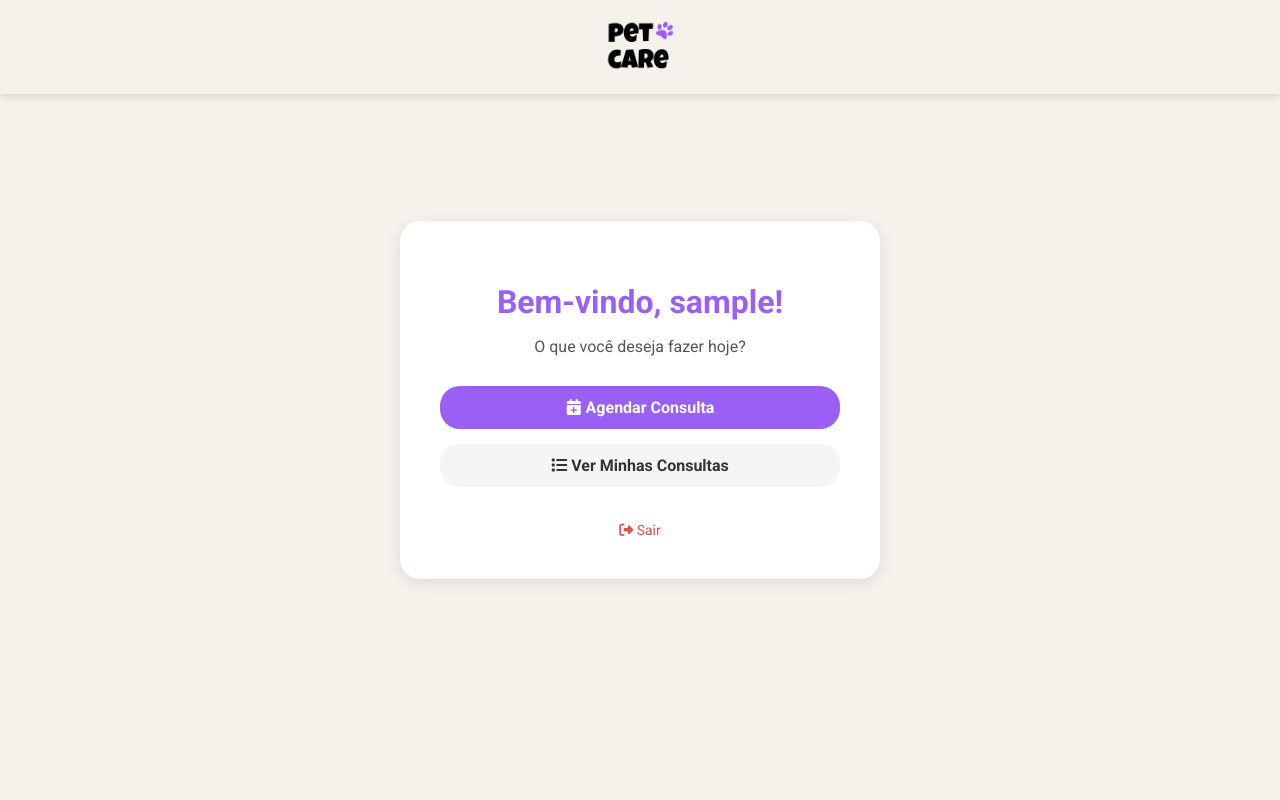
After one commit to NicAlmeida/PetCare, a Flask app: a page that uses templates/bemvindo.html in a window 1280 px wide. The commit adds this page. Run offline with Flask 3, Linux system fonts and the light colour scheme; the visitor is signed in with stand-in values (Sample User, id 1).

Commit message:
feat: criação da tela de bem vindo e ajustes na estilização

```diff
--- a/app.py
+++ b/app.py
@@ -37,7 +37,7 @@ def login():
     next_page = request.args.get('next')
     if 'username' in session:
         flash(f'Você já está logado como {session["username"]}.', 'info')
-        return redirect(next_page or url_for('consultas'))
+        return redirect(next_page or url_for('bem_vindo', username=session['username']))
 
     if request.method == 'POST':
         username = request.form['username']
@@ -49,7 +49,7 @@ def login():
         if username in usuarios and usuarios[username]['senha'] == password:
             session['username'] = username
             flash('Login efetuado com sucesso!', 'success')
-            return redirect(next_page or url_for('consultas'))
+            return redirect(next_page or url_for('bem_vindo', username=username))
         else:
             flash('Credenciais inválidas.', 'danger')
     return render_template('login.html')
@@ -109,5 +109,19 @@ def consultas():
 def sucesso():
     return render_template('sucesso.html')
 
+
+@app.route('/bemvindo/<username>', methods=['GET'])
+def bem_vindo(username):
+    if 'username' not in session:
+        flash('Você precisa estar logado para acessar essa página.', 'warning')
+        return redirect(url_for('login'))
+
+    if session['username'] != username:
+        flash('Você só pode acessar a sua própria página.', 'danger')
+        return redirect(url_for('bem_vindo', username=session['username']))
+
+    return render_template('bemvindo.html', usuario=username)
+
+
 if __name__ == '__main__':
     app.run(debug=True)
--- /dev/null
+++ b/static/css/bemVindo.css
@@ -0,0 +1,93 @@
+@import url("https://fonts.googleapis.com/css2?family=Roboto:wght@400;500;700;900&display=swap");
+
+body {
+    font-family: 'Roboto', sans-serif;
+    background-color: #f5f1eb;
+    height: 100vh;
+    margin: 0;
+    display: flex;
+    justify-content: center;
+    align-items: center;
+}
+
+
+.menu {
+  background-color: #f5f1eb;
+  display: flex;
+  align-items: center;
+  justify-content: center;
+  padding: 20px 0;
+  box-shadow: 0 4px 8px rgba(0, 0, 0, 0.1);
+  position: fixed;
+  top: 0;
+  left: 0;
+  width: 100%;
+  z-index: 100;
+}
+
+.container {
+    background: white;
+    padding: 40px;
+    border-radius: 20px;
+    box-shadow: 0 4px 15px rgba(0,0,0,0.1);
+    text-align: center;
+    width: 100%;
+    max-width: 400px;
+}
+
+h1 {
+    color: #9a5ff5;
+    margin-bottom: 10px;
+}
+
+p {
+    color: #555;
+    margin-bottom: 30px;
+}
+
+.btn {
+    display: block;
+    width: 94%;
+    padding: 12px;
+    border: none;
+    border-radius: 20px;
+    font-size: 16px;
+    font-weight: 600;
+    cursor: pointer;
+    transition: 0.3s;
+    margin-bottom: 15px;
+}
+
+.btn-agendar {
+    background-color: #9a5ff5;
+    color: white;
+}
+
+.btn-agendar:hover {
+    background-color: #8344d8;
+}
+
+.btn-consultas {
+    background-color: #f5f5f5;
+    color: #333;
+}
+
+.btn-consultas:hover {
+    background-color: #e0e0e0;
+}
+
+.logout {
+    margin-top: 20px;
+    display: inline-block;
+    color: #d9534f;
+    text-decoration: none;
+    font-size: 14px;
+}
+
+.logout:hover {
+    text-decoration: underline;
+}
+
+a{
+    text-decoration: none;
+}
--- a/static/css/login.css
+++ b/static/css/login.css
@@ -1,3 +1,5 @@
+@import url("https://fonts.googleapis.com/css2?family=Roboto:wght@400;500;700;900&display=swap");
+
 body {
   font-family: "Roboto", sans-serif;
   background-color: #f5f1eb;
--- /dev/null
+++ b/templates/bemvindo.html
@@ -0,0 +1,39 @@
+<!DOCTYPE html>
+<html lang="pt-BR">
+<head>
+    <meta charset="UTF-8">
+    <meta name="viewport" content="width=device-width, initial-scale=1.0">
+    <title>Bem-vindo - PetCare</title>
+    <link rel="icon" type="image/png" href="../static/images/vector.png">
+    <link rel="stylesheet" href="https://cdnjs.cloudflare.com/ajax/libs/font-awesome/6.4.0/css/all.min.css">
+    <link rel="stylesheet" href="../static/css/bemVindo.css">
+</head>
+<body>
+    <header class="menu">
+      <a href="{{ url_for('home') }}">
+        <img
+          src="../static/images/logo-pet-care.png"
+          alt="logo petcare"
+          width="70"
+          height="50"
+        />
+      </a>
+    </header>
+    <div class="container">
+        <h1> Bem-vindo, {{ usuario }}!</h1>
+        <p>O que você deseja fazer hoje?</p>
+
+        <a href="{{ url_for('agendar_consulta') }}" class="btn btn-agendar">
+            <i class="fa-solid fa-calendar-plus"></i> Agendar Consulta
+        </a>
+
+        <a href="{{ url_for('consultas') }}" class="btn btn-consultas">
+            <i class="fa-solid fa-list"></i> Ver Minhas Consultas
+        </a>
+
+        <a href="{{ url_for('logout') }}" class="logout">
+            <i class="fa-solid fa-right-from-bracket"></i> Sair
+        </a>
+    </div>
+</body>
+</html>
```
Also changed, not shown: static/css/cadastro.css (+5 -6 lines).
